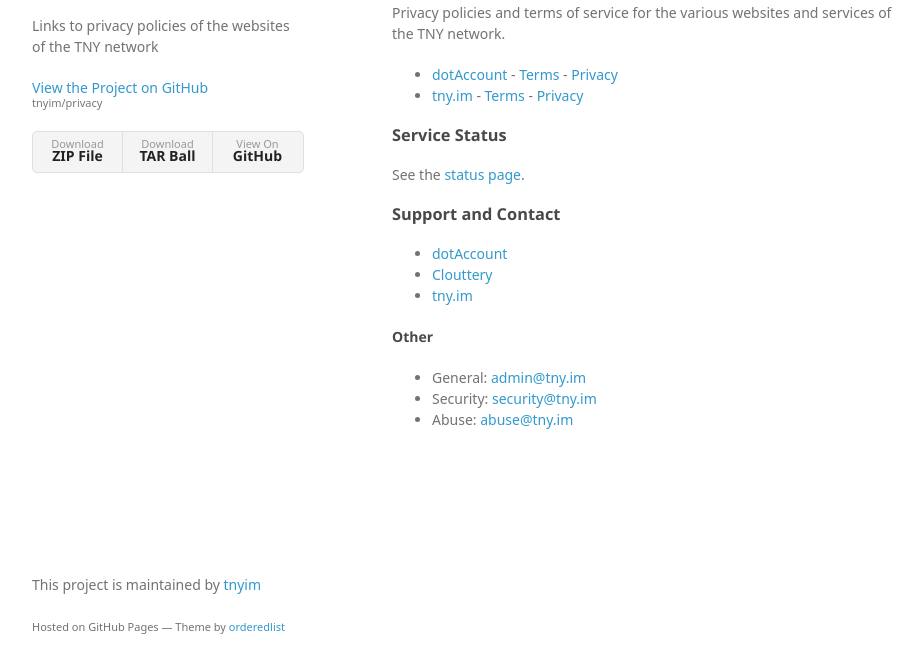
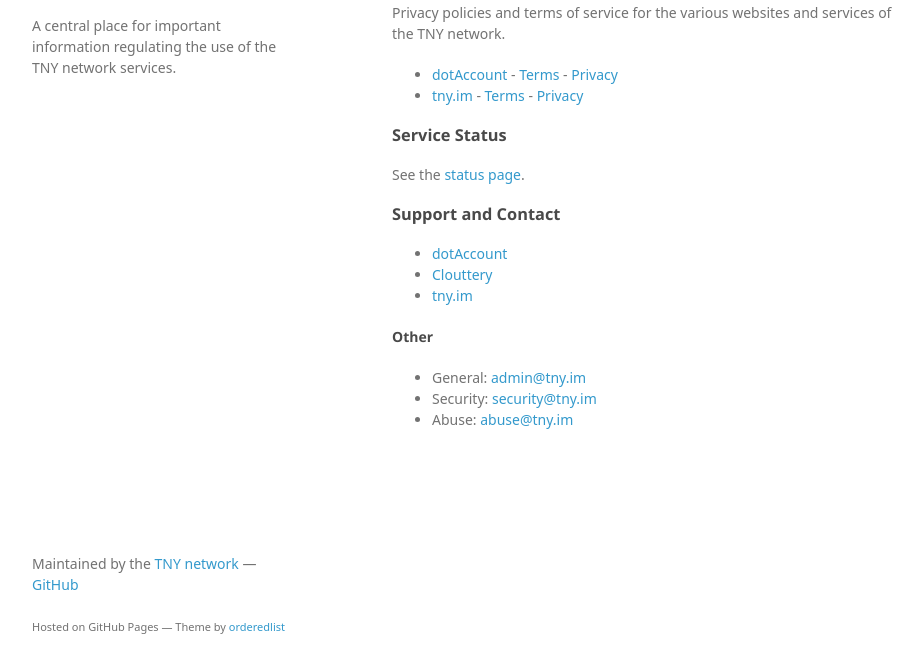
Before and after one commit to tnyim/privacy, a plain HTML site: page index.html in a window 1280 px wide. Shown: the part 94-766 px from the top of the page, without its empty margins (178-1101 px from the left). Drawn offline with Linux system fonts and the light colour scheme; a web font is replaced by a local one.

Commit message:
Customize index
Get rid of irrelevant links

```diff
--- a/index.html
+++ b/index.html
@@ -3,7 +3,7 @@
   <head>
     <meta charset="utf-8">
     <meta http-equiv="X-UA-Compatible" content="chrome=1">
-    <title>Privacy by tnyim</title>
+    <title>Privacy - TNY network</title>
 
     <link rel="stylesheet" href="stylesheets/styles.css">
     <link rel="stylesheet" href="stylesheets/github-light.css">
@@ -16,16 +16,7 @@
     <div class="wrapper">
       <header>
         <h1>Privacy</h1>
-        <p>Links to privacy policies of the websites of the TNY network</p>
-
-        <p class="view"><a href="https://github.com/tnyim/privacy">View the Project on GitHub <small>tnyim/privacy</small></a></p>
-
-
-        <ul>
-          <li><a href="https://github.com/tnyim/privacy/zipball/master">Download <strong>ZIP File</strong></a></li>
-          <li><a href="https://github.com/tnyim/privacy/tarball/master">Download <strong>TAR Ball</strong></a></li>
-          <li><a href="https://github.com/tnyim/privacy">View On <strong>GitHub</strong></a></li>
-        </ul>
+        <p>A central place for important information regulating the use of the TNY network services.</p>
       </header>
       <section>
         <h3>
@@ -69,7 +60,7 @@
 </ul>
       </section>
       <footer>
-        <p>This project is maintained by <a href="https://github.com/tnyim">tnyim</a></p>
+        <p>Maintained by the <a href="https://github.com/tnyim">TNY network</a> &mdash; <a href="https://github.com/tnyim">GitHub</a></p>
         <p><small>Hosted on GitHub Pages &mdash; Theme by <a href="https://github.com/orderedlist">orderedlist</a></small></p>
       </footer>
     </div>
```
